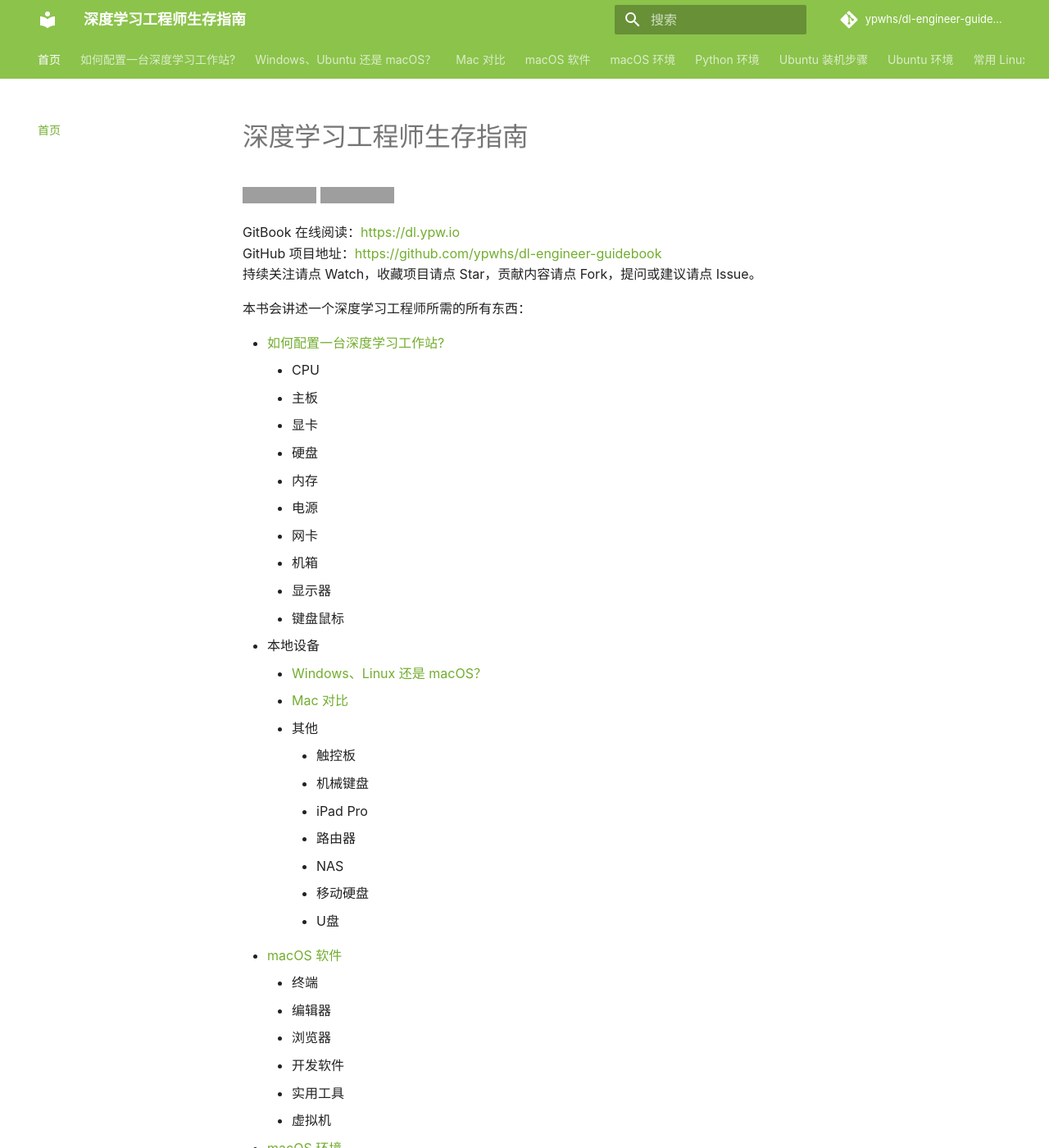
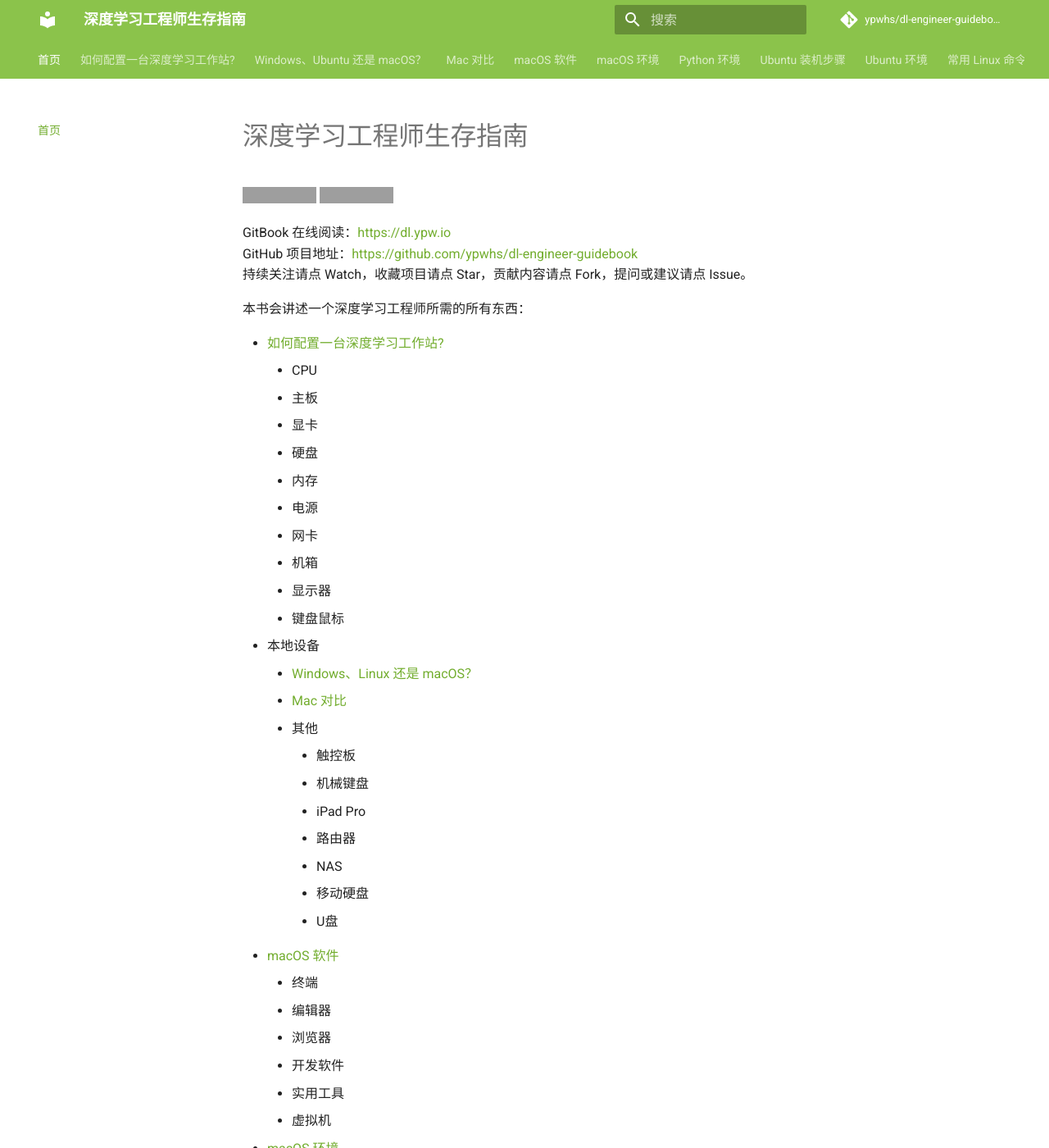
Before and after one commit to ypwhs/dl-engineer-guidebook, an MkDocs documentation site: the page built from docs/README.md, in a window 1280 px wide and 1400 px high. Shown: the whole window at 82% size. Built offline with MkDocs 1.6.1 and Material for MkDocs 9.7.7, drawn with Linux system fonts in a browser that asks for light colours; comment, search, counter and statistics services are not loaded; grey boxes are pictures that could not be loaded.

Commit message:
Update mkdocs.yml

```diff
--- a/mkdocs.yml
+++ b/mkdocs.yml
@@ -11,7 +11,6 @@
 theme:
   name: 'material'
   language: 'zh'
-  font: false
   palette:
     primary: 'light green'
     accent: 'light green'
@@ -27,7 +26,6 @@
       link: 'https://github.com/ypwhs'
     - type: 'book'
       link: 'https://www.zhihu.com/people/yangpw'
-      brand: false
     - type: 'globe'
       link: 'https://ypw.io'
     - type: 'linkedin'
```
